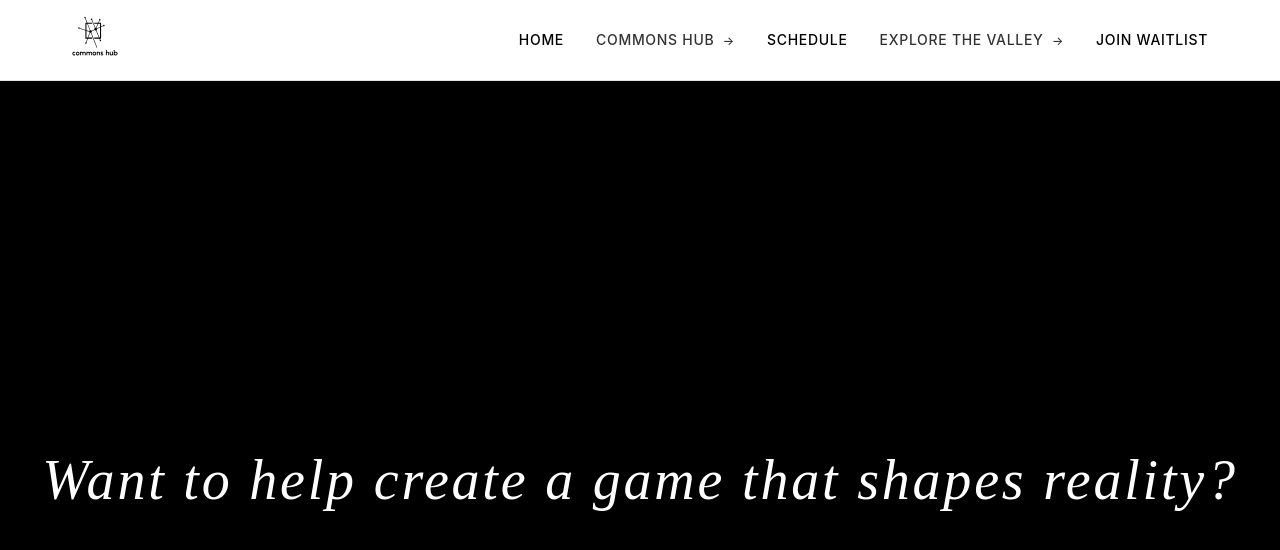
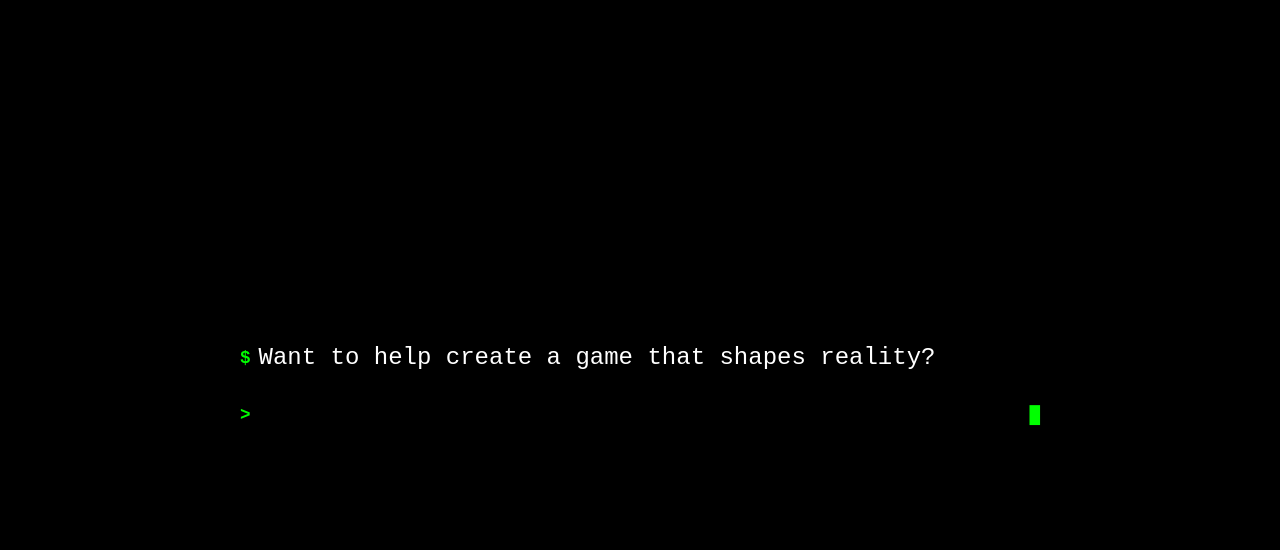
Before and after one commit to understories/votc, a website: page game.html in a window 1280 px wide. Drawn offline with Linux system fonts and the light colour scheme.

Commit message:
Convert game page to terminal interface that responds to 'yes'

```diff
--- a/game.css
+++ b/game.css
@@ -1,22 +1,145 @@
-/* Game Page Styles */
-.game-page {
+/* Terminal Game Page Styles */
+* {
+    margin: 0;
+    padding: 0;
+    box-sizing: border-box;
+}
+
+body {
     width: 100%;
     height: 100vh;
     background: #000;
+    color: #00ff00;
+    font-family: 'Courier New', 'Monaco', 'Menlo', monospace;
+    overflow: hidden;
     display: flex;
     align-items: center;
     justify-content: center;
-    padding: var(--spacing-md);
 }
 
-.game-page h1 {
+.terminal {
+    width: 100%;
+    height: 100vh;
+    padding: var(--spacing-lg, 2rem);
+    display: flex;
+    align-items: center;
+    justify-content: center;
+}
+
+.terminal-content {
+    width: 100%;
+    max-width: 800px;
+}
+
+.terminal-line {
+    display: flex;
+    align-items: center;
+    margin-bottom: 1rem;
+    font-size: 1.1rem;
+    line-height: 1.6;
+}
+
+.prompt {
+    color: #00ff00;
+    margin-right: 0.5rem;
+    font-weight: bold;
+}
+
+.question {
     color: #fff;
-    font-family: 'Playfair Display', serif;
-    font-size: clamp(2rem, 5vw, 3.5rem);
-    font-weight: 300;
-    font-style: italic;
-    text-align: center;
-    margin: 0;
-    letter-spacing: 0.05em;
-    line-height: 1.3;
+    font-size: clamp(1.2rem, 3vw, 1.5rem);
 }
+
+#input-line {
+    position: relative;
+    margin-top: 1.5rem;
+}
+
+#terminal-input {
+    background: transparent;
+    border: none;
+    outline: none;
+    color: #00ff00;
+    font-family: 'Courier New', 'Monaco', 'Menlo', monospace;
+    font-size: 1.1rem;
+    flex: 1;
+    padding: 0;
+    margin-left: 0.5rem;
+}
+
+#terminal-input::placeholder {
+    color: #555;
+}
+
+.cursor {
+    color: #00ff00;
+    animation: blink 1s infinite;
+    margin-left: 2px;
+}
+
+@keyframes blink {
+    0%, 50% { opacity: 1; }
+    51%, 100% { opacity: 0; }
+}
+
+.terminal-output {
+    margin-top: 2rem;
+    color: #fff;
+    font-size: 1rem;
+    line-height: 1.8;
+    white-space: pre-wrap;
+    opacity: 0;
+    animation: fadeIn 0.5s ease-in forwards;
+}
+
+.terminal-output.show {
+    opacity: 1;
+}
+
+.terminal-output p {
+    margin-bottom: 1rem;
+}
+
+.terminal-output ul {
+    list-style: none;
+    margin: 1.5rem 0;
+    padding-left: 0;
+}
+
+.terminal-output li {
+    margin-bottom: 0.8rem;
+    padding-left: 1.5rem;
+    position: relative;
+}
+
+.terminal-output li:before {
+    content: "→";
+    position: absolute;
+    left: 0;
+    color: #00ff00;
+}
+
+@keyframes fadeIn {
+    from {
+        opacity: 0;
+        transform: translateY(10px);
+    }
+    to {
+        opacity: 1;
+        transform: translateY(0);
+    }
+}
+
+@media (max-width: 768px) {
+    .terminal {
+        padding: var(--spacing-md, 1.5rem);
+    }
+
+    .terminal-line {
+        font-size: 1rem;
+    }
+
+    .question {
+        font-size: 1.1rem;
+    }
+}
--- a/game.html
+++ b/game.html
@@ -4,27 +4,23 @@
     <meta charset="UTF-8">
     <meta name="viewport" content="width=device-width, initial-scale=1.0">
     <title>Game - Valley of the Commons</title>
-    <link rel="stylesheet" href="styles.css">
     <link rel="stylesheet" href="game.css">
 </head>
 <body>
-    <header class="header">
-        <div class="header-container">
-            <div class="logo">
-                <img src="commonshublogo.svg" alt="Commons Hub">
+    <div class="terminal">
+        <div class="terminal-content">
+            <div class="terminal-line">
+                <span class="prompt">$</span>
+                <span class="question">Want to help create a game that shapes reality?</span>
             </div>
-            <nav class="nav">
-                <a href="index.html">Home</a>
-                <a href="https://www.commons-hub.at" target="_blank" rel="noopener noreferrer" class="nav-external">Commons Hub <span class="external-arrow">→</span></a>
-                <a href="index.html#schedule">Schedule</a>
-                <a href="https://maps.app.goo.gl/EQRM9kqx7hf6KDyk8" target="_blank" rel="noopener noreferrer" class="nav-external">Explore the Valley <span class="external-arrow">→</span></a>
-                <a href="index.html#waitlist">Join Waitlist</a>
-            </nav>
+            <div id="input-line" class="terminal-line">
+                <span class="prompt">></span>
+                <input type="text" id="terminal-input" autofocus autocomplete="off" spellcheck="false">
+                <span class="cursor">█</span>
+            </div>
+            <div id="output" class="terminal-output"></div>
         </div>
-    </header>
-
-    <main class="game-page">
-        <h1>Want to help create a game that shapes reality?</h1>
-    </main>
+    </div>
+    <script src="game.js"></script>
 </body>
 </html>
--- /dev/null
+++ b/game.js
@@ -0,0 +1,43 @@
+document.addEventListener('DOMContentLoaded', function() {
+    const input = document.getElementById('terminal-input');
+    const output = document.getElementById('output');
+    const cursor = document.querySelector('.cursor');
+
+    const responseText = `This is the beginning of a decade-long game that slowly becomes a real village.
+Join the commoners as we shape the future of our valley together.
+
+You can:
+Propose a tool.
+Add a rule.
+Name a place.
+Create a quest.
+Document a path.
+Bind myth to reality.
+
+The Valley of the Commons.
+A commons game for commoners.`;
+
+    input.addEventListener('keydown', function(e) {
+        if (e.key === 'Enter') {
+            e.preventDefault();
+            const userInput = input.value.trim().toLowerCase();
+
+            if (userInput === 'yes') {
+                // Hide input line
+                document.getElementById('input-line').style.display = 'none';
+
+                // Show output
+                output.textContent = responseText;
+                output.classList.add('show');
+            } else {
+                // Clear input on any other response
+                input.value = '';
+            }
+        }
+    });
+
+    // Keep focus on input
+    input.addEventListener('blur', function() {
+        input.focus();
+    });
+});
```
